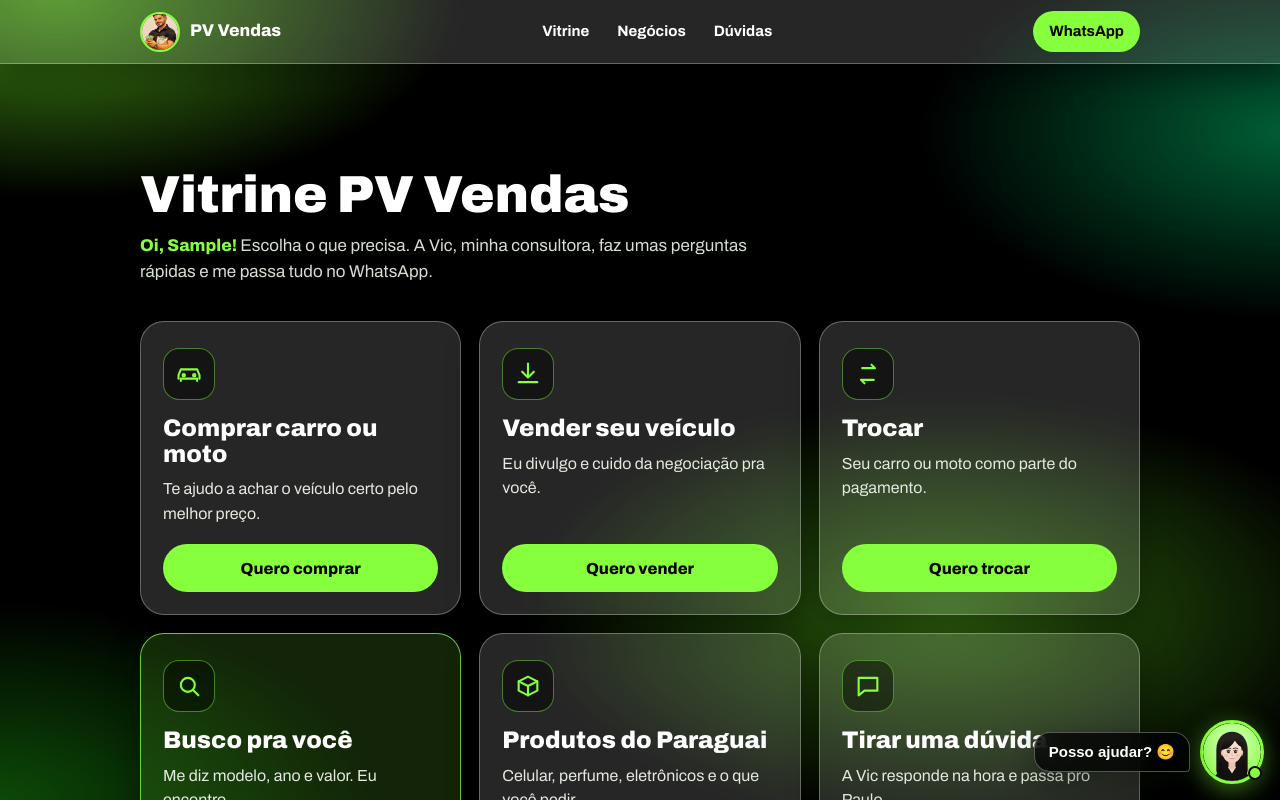
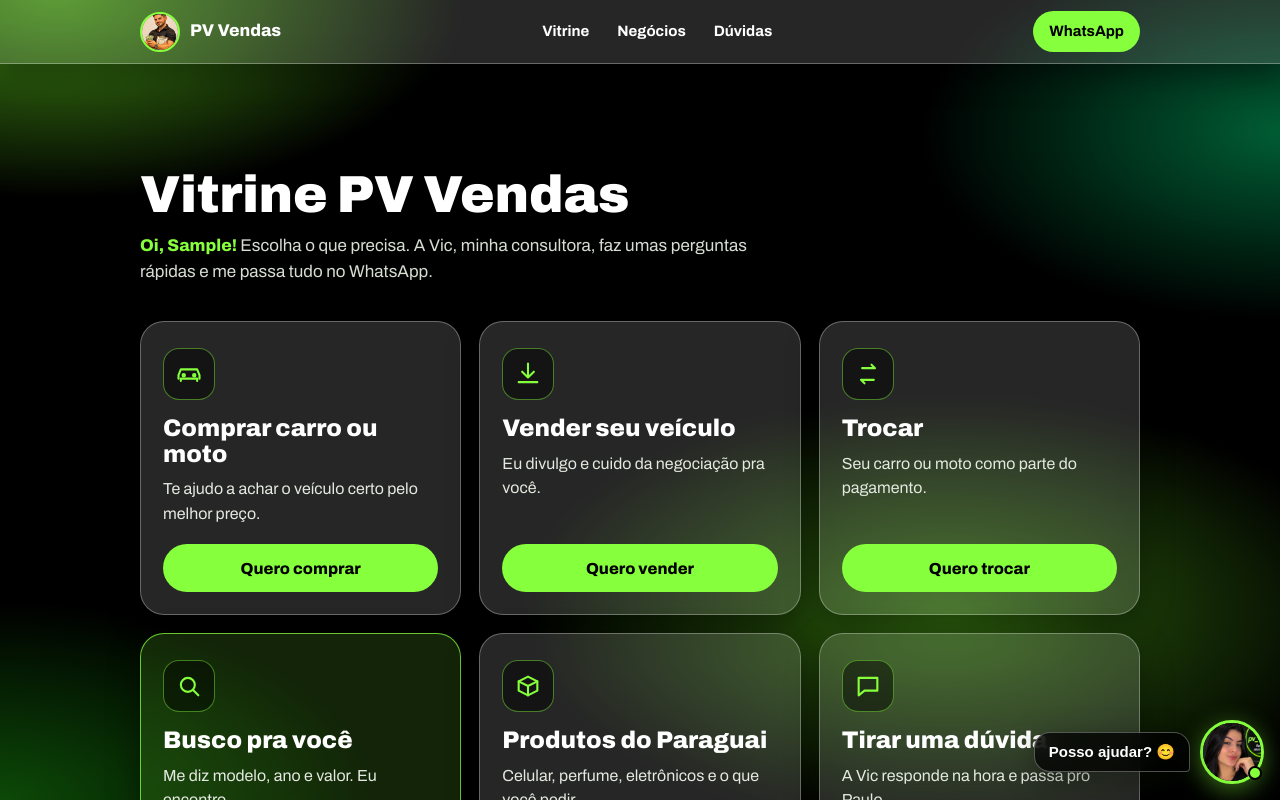
Before and after one commit to 8rytdz8k66-cyber/catalogo-tg, a plain HTML site: page index.html in a window 1280 px wide. Both pictures are taken after typing "Sample" into the empty fields and a click on the button "Entrar". Shown: the part 953-1753 px from the top of the page. Drawn offline with Linux system fonts and the light colour scheme.

Commit message:
Foto real da Vic na bolinha e no chat
Co-Authored-By: Claude Opus 5.5 <noreply@anthropic.com>
Claude-Session: https://claude.ai/code/session_01Ez9YiRKvayFswGZ75ao7wT

```diff
--- a/index.html
+++ b/index.html
@@ -291,7 +291,7 @@ footer{border-top:1px solid var(--glass-line);background:rgba(0,0,0,.35)}
 
 /* Bolinha da Vic */
 .float{width:auto;height:auto;background:transparent;box-shadow:none;border:0;padding:0;display:flex;align-items:center;gap:10px;cursor:pointer;opacity:1;transform:none;pointer-events:auto}
-.float img{width:64px;height:64px;border-radius:50%;border:3px solid var(--neon);box-shadow:0 6px 24px rgba(134,255,60,.45);background:#000}
+.float img{width:64px;height:64px;border-radius:50%;object-fit:cover;border:3px solid var(--neon);box-shadow:0 6px 24px rgba(134,255,60,.45);background:#000}
 .float .tip-vic{background:rgba(0,0,0,.78);-webkit-backdrop-filter:var(--blur);backdrop-filter:var(--blur);border:1px solid var(--glass-line);
   color:var(--white);font-weight:800;font-size:15px;padding:10px 14px;border-radius:16px 16px 4px 16px;box-shadow:var(--glass-shadow);white-space:nowrap}
 .float .on-dot{position:absolute;right:2px;bottom:4px;width:14px;height:14px;border-radius:50%;background:var(--neon);border:2px solid #000}
@@ -483,14 +483,14 @@ body.gated .float,body.chatting .float{display:none}
 
 <button class="float" type="button" data-flow="" aria-label="Falar com a Vic, assistente virtual">
   <span class="tip-vic" aria-hidden="true">Posso ajudar? 😊</span>
-  <img src="vic.svg" alt="" width="64" height="64">
+  <img src="vic.jpg" alt="" width="64" height="64">
   <span class="on-dot" aria-hidden="true"></span>
 </button>
 
 <div id="chat" role="dialog" aria-modal="true" aria-labelledby="t-chat" hidden>
   <div class="sheet">
     <div class="chat-top">
-      <img src="vic.svg" alt="" width="40" height="40">
+      <img src="vic.jpg" alt="" width="40" height="40">
       <div><strong id="t-chat">Vic · PV Vendas</strong><span>Assistente virtual · responde na hora</span></div>
       <button type="button" class="x" id="chat-x" aria-label="Fechar atendimento">×</button>
     </div>
```
Also changed, not shown: vic.jpg (added), vic.svg (deleted).
